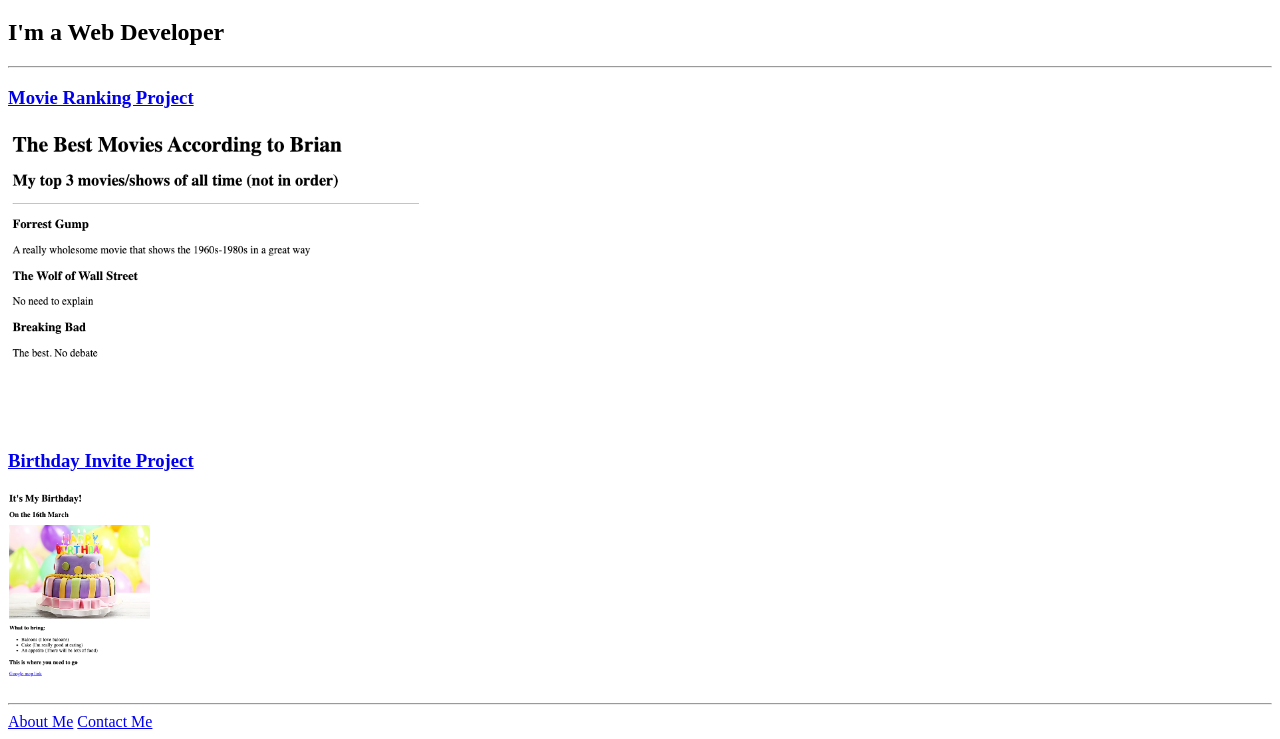
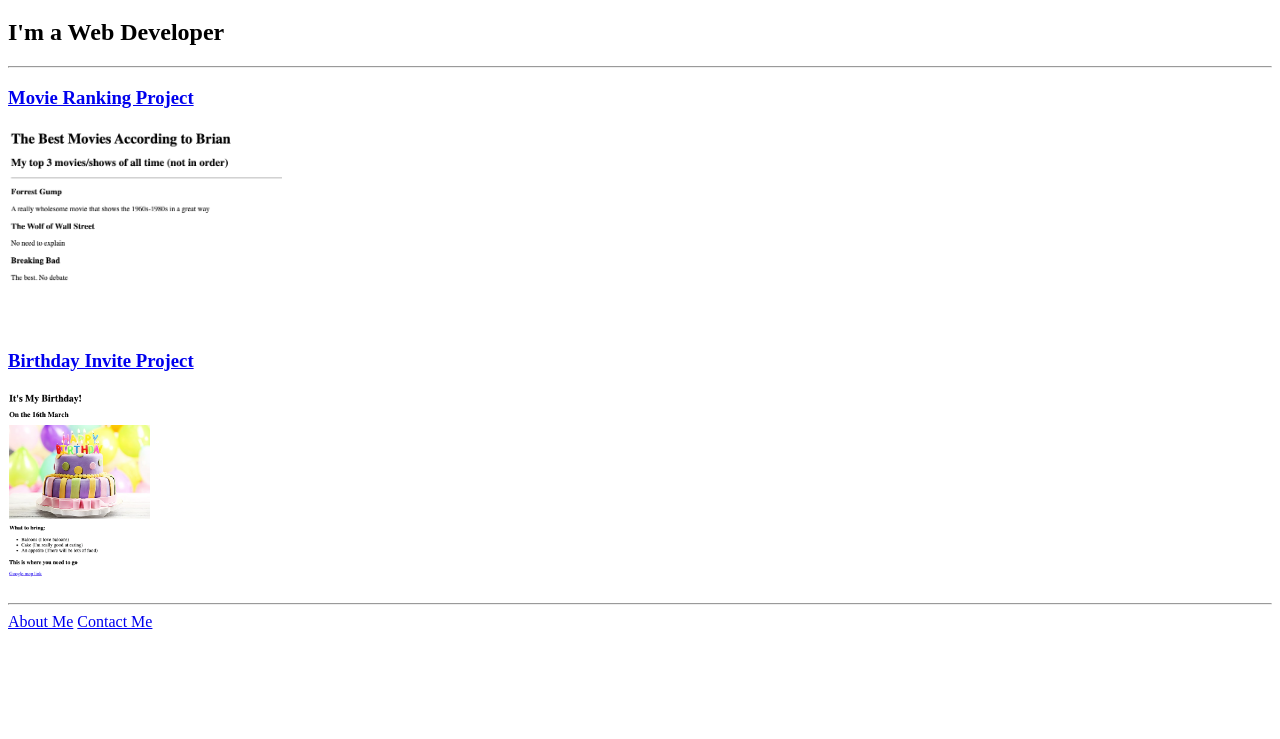
Before and after one commit to BrianSuguer/html-portfolio, a plain HTML site: page index.html in a window 1280 px wide. Shown: the part 61-800 px from the top of the page. Drawn offline with Linux system fonts and the light colour scheme.

Commit message:
Update index.html

```diff
--- a/index.html
+++ b/index.html
@@ -12,11 +12,10 @@
     <h2>I'm a Web Developer</h2>
     <hr>
 
-    <h3><a href="../4.3 HTML Porfolio Project/public/movie-ranking.html" target="_blank">Movie Ranking Project</a></h3>
-    <a href="../4.3 HTML Porfolio Project/public/movie-ranking.html" target="_blank"><img src="assets/images/movie-ranking.png" alt="Movie Ranking" height="300"></a>
-
-    <h3><a href="../4.3 HTML Porfolio Project/public/birthday-invite.html" target="_blank">Birthday Invite Project</a></h3>
-   <img src="./assets/images/birthday-invite.png" height="200" alt="birthday invite project preview"/>
+    <h3><a href="./public/movie-ranking.html">Movie Ranking Project</a></h3>
+  <img src="./assets/images/movie-ranking.png" height="200" alt="movie ranking project preview"/>
+  <h3><a href="./public/birthday-invite.html">Birthday Invite Project</a></h3>
+  <img src="./assets/images/birthday-invite.png" height="200" alt="birthday invite project preview"/>
     <hr>
     <a href="../4.3 HTML Porfolio Project/public/about.html">About Me</a>
     <a href="../4.3 HTML Porfolio Project/public/contact.html">Contact Me </a>
```
